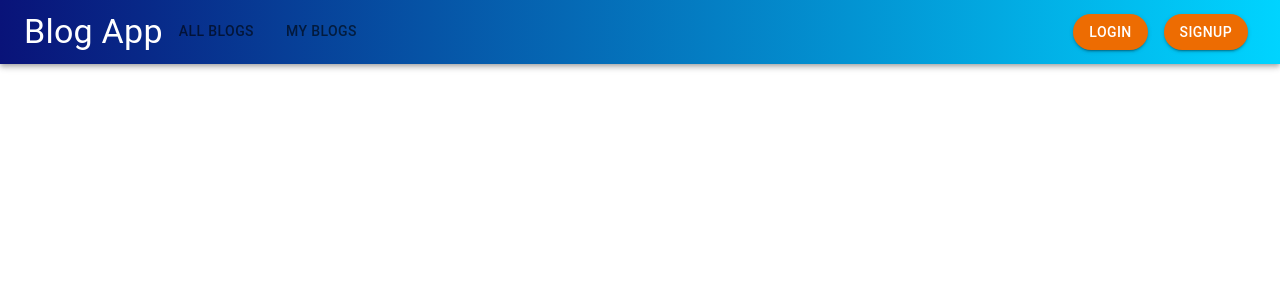
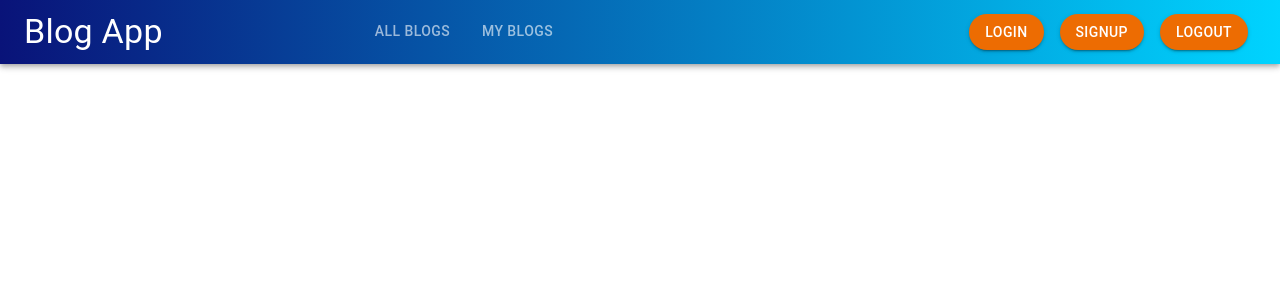
Before and after one commit to madhumithavenu/blog_react_frontend, a React (Create React App) app: page / in a window 1280 px wide. Shown: the top 300 px of the page. Built offline with nearby package versions, Linux system fonts and the light colour scheme.

Commit message:
Adding logout button

```diff
--- a/src/App.jsx
+++ b/src/App.jsx
@@ -8,6 +8,7 @@ import Auth from './components/Auth.jsx'
 import Blogs from './components/Blogs.jsx'
 
 function App() {
+
   return (
     <>
     <header>
--- a/src/components/Header.jsx
+++ b/src/components/Header.jsx
@@ -1,20 +1,23 @@
 import { AppBar, Box, Button, Tab, Tabs, Toolbar, Typography } from '@mui/material'
-import React from 'react'
+import React, { useState } from 'react'
+import { Link } from 'react-router-dom';
 
 function Header() {
+  const [value, setValue] = useState();
   return (
     <AppBar position='sticky' sx={{ background: 'linear-gradient(90deg, rgba(2,0,36,1) 0%, rgba(9,19,121,1) 0%, rgba(0,212,255,1) 100%)' }}>
       <Toolbar>
         <Typography variant='h4'>Blog App</Typography>
-        <Box display={'flex'}>
-          <Tabs>
-            <Tab label="All Blogs"/>
-            <Tab label="My Blogs"/>
+        <Box display={'flex'} marginLeft={'auto'} marginRight={'auto'}>
+          <Tabs textColor='inherit' value={value} onChange={(e,val)=>setValue(val)}>
+            <Tab LinkComponent={Link} to="/blogs" label="All Blogs"/>
+            <Tab LinkComponent={Link} to="/myBlogs" label="My Blogs"/>
           </Tabs>
         </Box>
         <Box display={'flex'} marginLeft={'auto'}>
-          <Button variant='contained' sx={{margin:1, borderRadius:10}} color='warning'>Login</Button>
-          <Button variant='contained' sx={{margin:1, borderRadius:10}} color='warning'>Signup</Button>
+          <Button LinkComponent={Link} to="/auth" variant='contained' sx={{margin:1, borderRadius:10}} color='warning'>Login</Button>
+          <Button LinkComponent={Link} to="/auth" variant='contained' sx={{margin:1, borderRadius:10}} color='warning'>Signup</Button>
+          <Button LinkComponent={Link} to="/auth" variant='contained' sx={{margin:1, borderRadius:10}} color='warning'>Logout</Button>
         </Box>
       </Toolbar>
     </AppBar>
```
